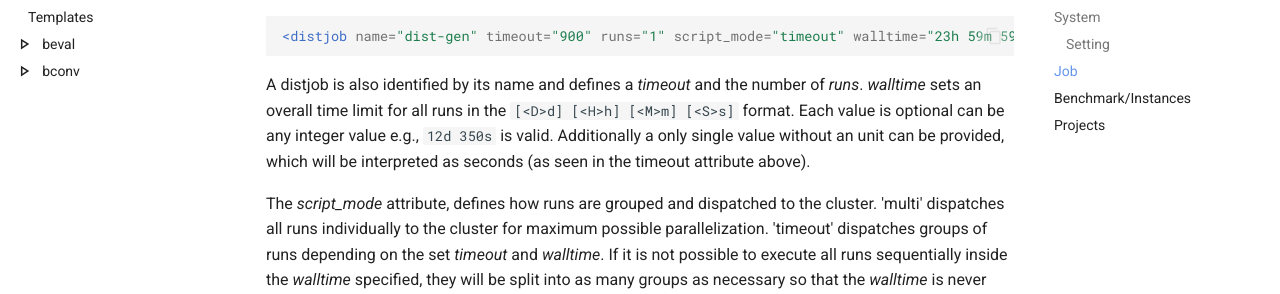
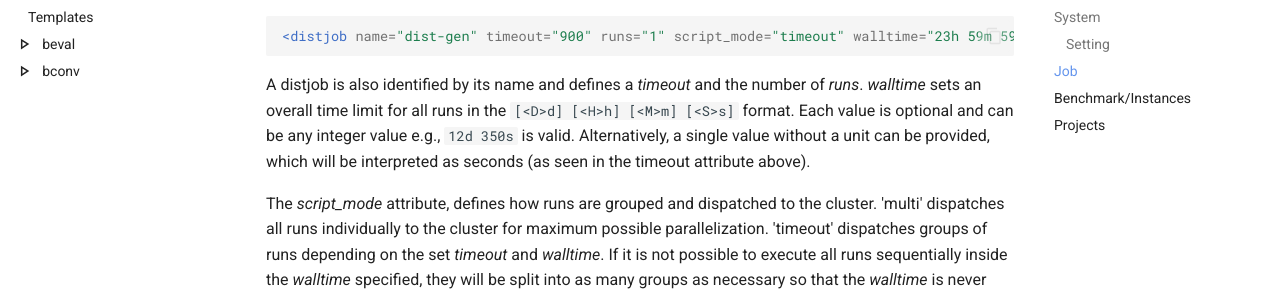
Before and after one commit to potassco/benchmark-tool, an MkDocs documentation site: the page built from docs/getting_started/bgen/runscript.md, in a window 1280 px wide and 900 px high, scrolled down 2848 px. Shown: the part 159-453 px from the top of the window. Built offline with MkDocs 1.6.1 and Material for MkDocs 9.7.7, drawn with Linux system fonts in a browser that asks for light colours; comment, search, counter and statistics services are not loaded.

Commit message:
Fix typos

````diff
--- a/docs/getting_started/bgen/runscript.md
+++ b/docs/getting_started/bgen/runscript.md
@@ -111,7 +111,7 @@ A seqjob is identified by its name and sets the *timeout* in seconds for a singl
 ```xml
 <distjob name="dist-gen" timeout="900" runs="1" script_mode="timeout" walltime="23h 59m 59s" cpt="4"/>
 ```
-A distjob is also identified by its name and defines a *timeout* and the number of *runs*. *walltime* sets an overall time limit for all runs in the `[<D>d] [<H>h] [<M>m] [<S>s]` format. Each value is optional can be any integer value e.g., `12d 350s` is valid. Additionally a only single value without an unit can be provided, which will be interpreted as seconds (as seen in the timeout attribute above).
+A distjob is also identified by its name and defines a *timeout* and the number of *runs*. *walltime* sets an overall time limit for all runs in the `[<D>d] [<H>h] [<M>m] [<S>s]` format. Each value is optional and can be any integer value e.g., `12d 350s` is valid. Alternatively, a single value without a unit can be provided, which will be interpreted as seconds (as seen in the timeout attribute above).
 
 The *script_mode* attribute, defines how runs are grouped and dispatched to the cluster. 'multi' dispatches all runs individually to the cluster for maximum possible parallelization.
 'timeout' dispatches groups of runs depending on the set *timeout* and *walltime*. If it is not possible to execute all runs sequentially inside the *walltime* specified, they will be split into as many groups as necessary so that the *walltime* is never surpassed. For example, if the *walltime* is 25 hours and you have 100 instances with a *timeout* of 1 hour each and 1 run each, there will be 4 groups, each with 25 runs, which will be dispatched.
````
Also changed, not shown: docs/getting_started/bgen/templates.md (+1 -1 lines).
